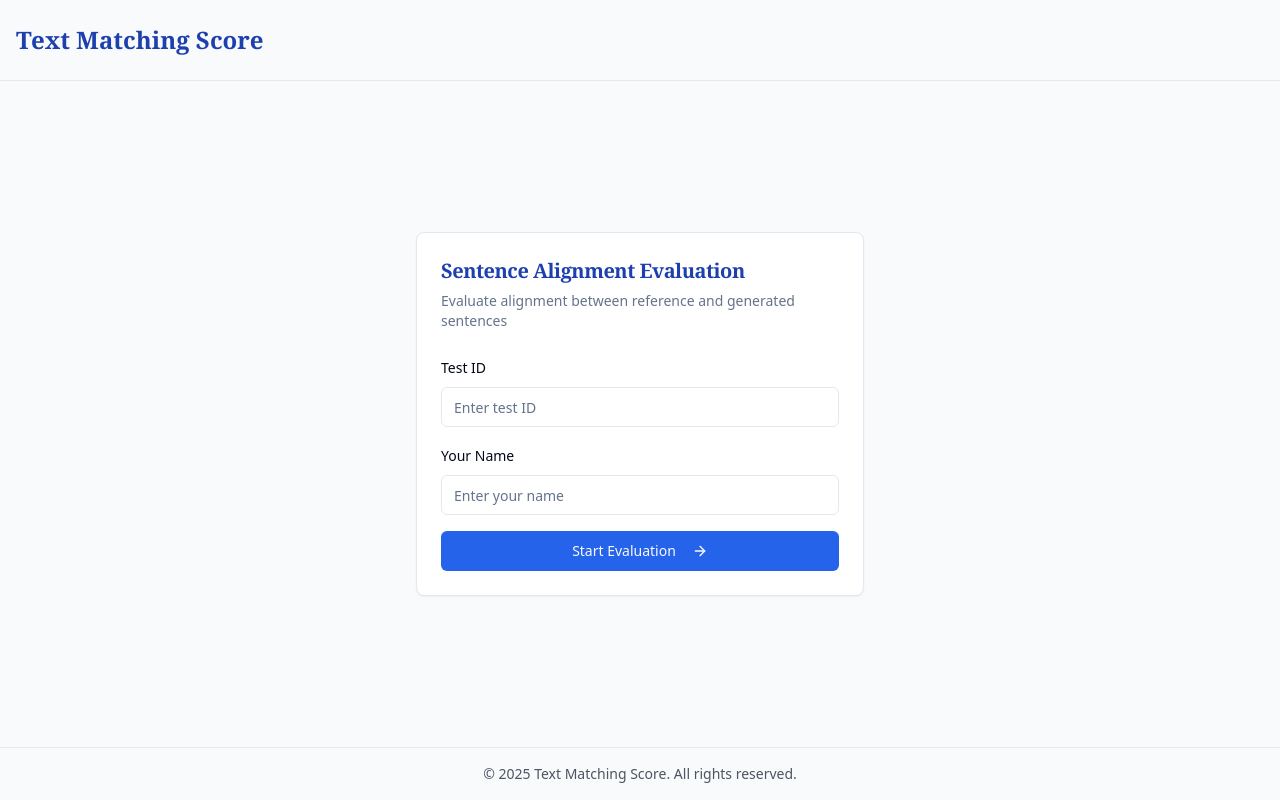
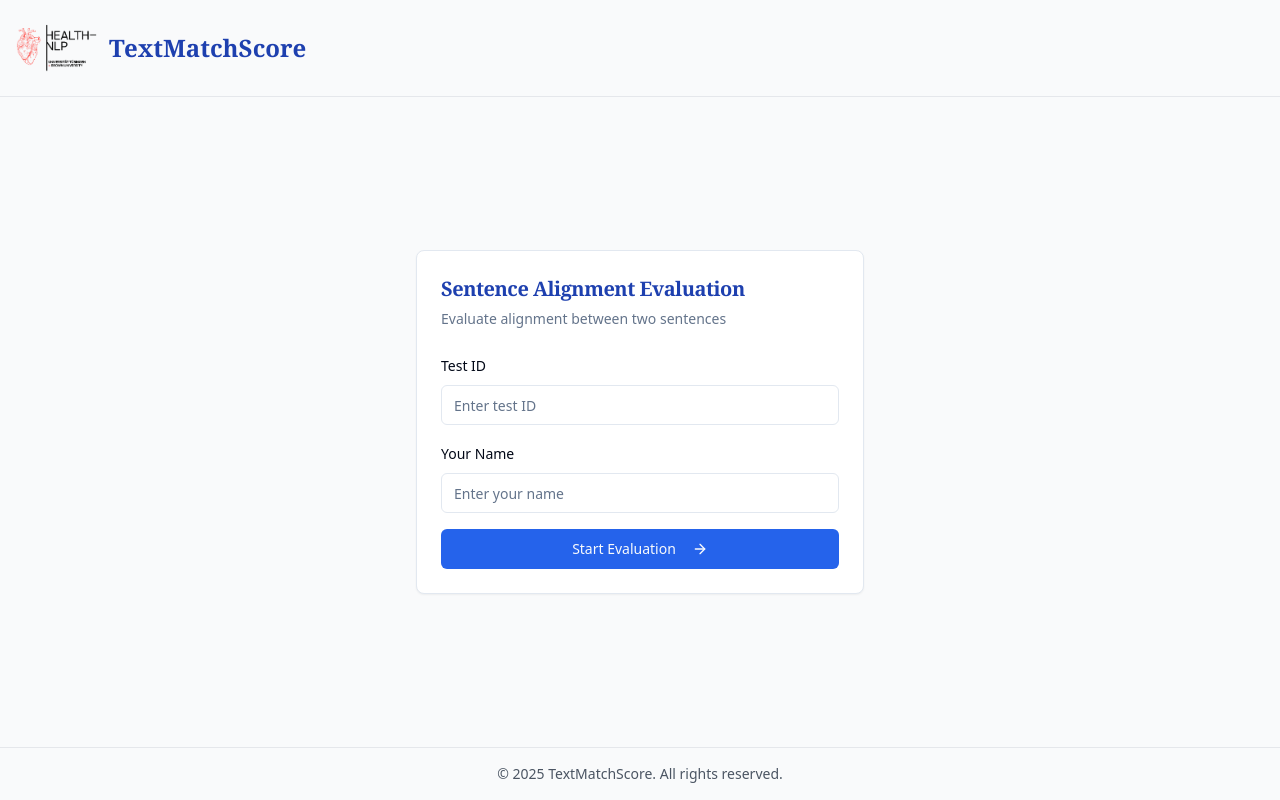
Before and after one commit to Siran-Li/align-score-sensei, a React (Vite) app: page / in a window 1280 px wide. Built offline with nearby package versions, Linux system fonts and the light colour scheme.

Commit message:
Add website branding and content updates
Update website title, logo, and content to reflect sentence alignment focus.

```diff
--- a/src/components/Footer.tsx
+++ b/src/components/Footer.tsx
@@ -6,9 +6,14 @@ const Footer = () => {
     <footer className="py-8 border-t border-gray-200 mt-12">
       <div className="container mx-auto px-4">
         <div className="flex flex-col md:flex-row justify-between items-center">
-          <div className="mb-4 md:mb-0">
+          <div className="mb-4 md:mb-0 flex items-center">
+            <img
+              src="/lovable-uploads/32b8a728-dce6-4646-9f13-5f0e59cda0ae.png"
+              alt="TextMatchScore Logo"
+              className="h-8 mr-2"
+            />
             <p className="text-gray-600 text-sm">
-              © {new Date().getFullYear()} AlignScore Sensei. All rights reserved.
+              © {new Date().getFullYear()} TextMatchScore. All rights reserved.
             </p>
           </div>
           <div className="flex space-x-6">
--- a/src/components/Header.tsx
+++ b/src/components/Header.tsx
@@ -10,8 +10,13 @@ const Header = () => {
       <div className="container mx-auto px-4">
         <div className="flex flex-col md:flex-row items-center justify-between">
           <div className="flex items-center mb-4 md:mb-0">
+            <img
+              src="/lovable-uploads/32b8a728-dce6-4646-9f13-5f0e59cda0ae.png"
+              alt="TextMatchScore Logo"
+              className="h-12 mr-3"
+            />
             <h1 className="text-2xl font-serif font-bold text-blue-800">
-              Text Matching Score
+              TextMatchScore
             </h1>
           </div>
           <div className="flex space-x-4">
--- a/src/components/IntroductionSection.tsx
+++ b/src/components/IntroductionSection.tsx
@@ -7,17 +7,24 @@ const IntroductionSection = () => {
     <section className="mb-12 animate-fade-in">
       <div className="container mx-auto px-4">
         <div className="max-w-3xl mx-auto">
-          <h2 className="text-3xl font-serif font-bold text-blue-800 mb-6">
-            Sentence Alignment Evaluation
-          </h2>
+          <div className="flex items-center justify-center mb-6">
+            <img
+              src="/lovable-uploads/32b8a728-dce6-4646-9f13-5f0e59cda0ae.png"
+              alt="TextMatchScore Logo"
+              className="h-16 mr-3"
+            />
+            <h2 className="text-3xl font-serif font-bold text-blue-800">
+              TextMatchScore
+            </h2>
+          </div>
           <div className="prose prose-blue max-w-none">
             <p className="text-gray-700 mb-4 text-lg">
-              Welcome to <strong>AlignScore Sensei</strong>, a platform designed to evaluate and improve the alignment between
-              reference and generated sentences through human feedback.
+              Welcome to <strong>TextMatchScore</strong>, a platform designed to evaluate and improve the alignment between
+              two sentences through human feedback.
             </p>
             <p className="text-gray-700 mb-6">
-              This tool helps researchers and developers assess how well language models generate text that aligns
-              with reference content, providing valuable insights for model improvement and evaluation.
+              This tool helps researchers and developers assess how well sentences align with each other,
+              providing valuable insights for linguistic model improvement and evaluation.
             </p>
           </div>
         </div>
--- a/src/pages/Evaluate.tsx
+++ b/src/pages/Evaluate.tsx
@@ -31,6 +31,19 @@ const Evaluate = () => {
 
   return (
     <div className="min-h-screen bg-gray-50">
+      <header className="py-6 border-b border-gray-200">
+        <div className="container mx-auto px-4 flex items-center">
+          <img
+            src="/lovable-uploads/32b8a728-dce6-4646-9f13-5f0e59cda0ae.png"
+            alt="TextMatchScore Logo"
+            className="h-12 mr-3"
+          />
+          <h1 className="text-2xl font-serif font-bold text-blue-800">
+            TextMatchScore
+          </h1>
+        </div>
+      </header>
+
       <div className="container mx-auto px-4 py-8">
         <div className="mb-6 flex justify-between items-center">
           <Button asChild variant="outline" size="sm">
@@ -52,7 +65,7 @@ const Evaluate = () => {
           </CardHeader>
           <CardContent>
             <p className="text-gray-700 mb-6">
-              Compare the alignment between reference and generated sentences. Rank model scores and assign your own alignment score.
+              Compare the alignment between two sentences. Rank model scores and assign your own alignment score.
             </p>
 
             {/* Evaluation interface to be implemented */}
--- a/src/pages/Index.tsx
+++ b/src/pages/Index.tsx
@@ -39,9 +39,14 @@ const Index = () => {
   return (
     <div className="min-h-screen bg-gray-50 flex flex-col">
       <header className="py-6 border-b border-gray-200">
-        <div className="container mx-auto px-4">
+        <div className="container mx-auto px-4 flex items-center">
+          <img
+            src="/lovable-uploads/32b8a728-dce6-4646-9f13-5f0e59cda0ae.png"
+            alt="TextMatchScore Logo"
+            className="h-12 mr-3"
+          />
           <h1 className="text-2xl font-serif font-bold text-blue-800">
-            Text Matching Score
+            TextMatchScore
           </h1>
         </div>
       </header>
@@ -51,7 +56,7 @@ const Index = () => {
           <CardHeader>
             <CardTitle className="text-xl font-serif text-blue-800">Sentence Alignment Evaluation</CardTitle>
             <CardDescription>
-              Evaluate alignment between reference and generated sentences
+              Evaluate alignment between two sentences
             </CardDescription>
           </CardHeader>
           <CardContent>
@@ -95,7 +100,7 @@ const Index = () => {
       <footer className="py-4 border-t border-gray-200">
         <div className="container mx-auto px-4 text-center">
           <p className="text-gray-600 text-sm">
-            © {new Date().getFullYear()} Text Matching Score. All rights reserved.
+            © {new Date().getFullYear()} TextMatchScore. All rights reserved.
           </p>
         </div>
       </footer>
```
Also changed, not shown: public/lovable-uploads/32b8a728-dce6-4646-9f13-5f0e59cda0ae.png (added).
